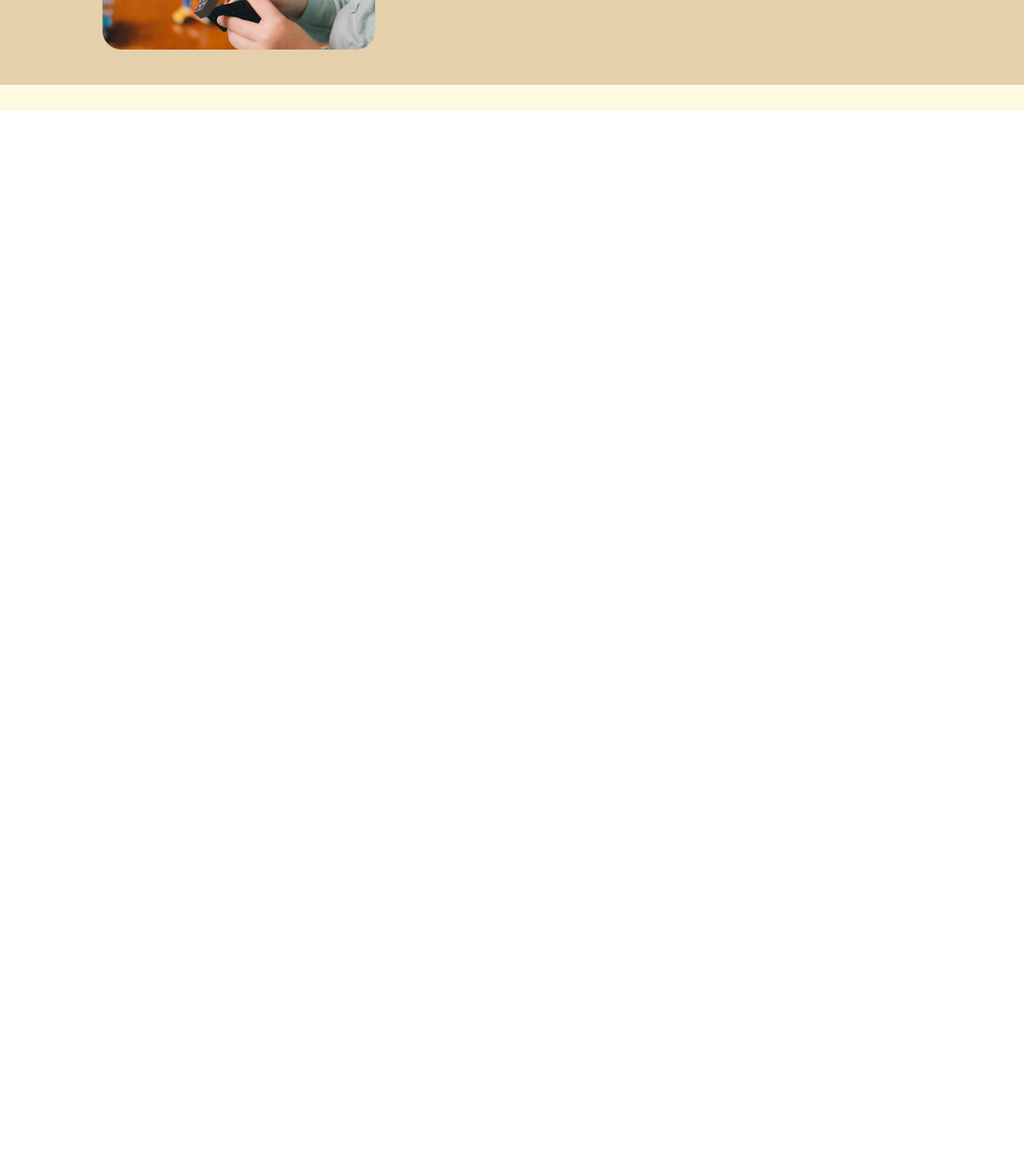
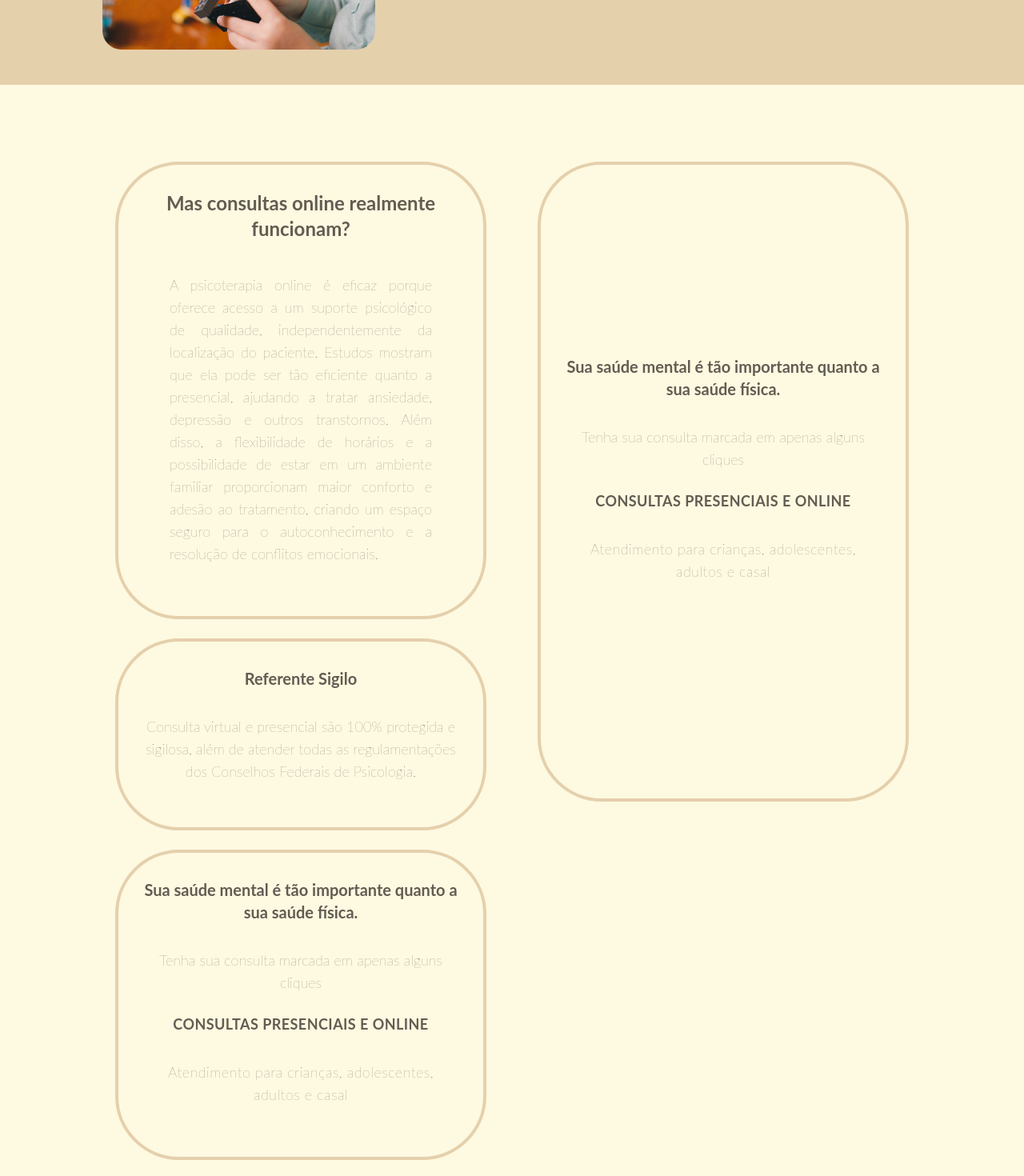
Before and after one commit to gabrielmunck/PaulaPsico, a React (Create React App) app: page / in a window 1280 px wide. Shown: the part 3060-4530 px from the top of the page at 80% size. Before the commit the page ends 3198 px from the top, so only its background shows below. Built offline with nearby package versions, Linux system fonts and the light colour scheme.

Commit message:
Added Faq section

```diff
--- a/src/App.js
+++ b/src/App.js
@@ -3,6 +3,7 @@ import Herocard from "./components/Herocard";
 import Publi from "./components/Publi";
 import About from "./components/About";
 import Services from "./components/Services";
+import Faq from "./components/Faq";
 
 function App() {
   return (
@@ -13,6 +14,7 @@ function App() {
       </div>
       <About />
       <Services />
+      <Faq />
     </div>
   );
 }
--- a/src/components/Faq.jsx
+++ b/src/components/Faq.jsx
@@ -0,0 +1,65 @@
+function Faq() {
+  return (
+    <div className="flex flex-col lg:flex-row justify-center lg:space-x-16 lg:px-36 w-full bg-background p-16">
+      <div className="w-full lg:w-1/2 max-w-5xl z-10">
+        <div className="flex flex-col justify-center items-center w-full rounded-[80px] border-4 border-main p-8 mb-6">
+          <p className="text-contrast font-lato text-center font-bold text-xl lg:text-2xl mb-2">
+            Mas consultas online realmente funcionam?
+          </p>
+          <p className="text-contrast font-lato text-justify font-extralight text-lg p-4 lg:p-8">
+            A psicoterapia online é eficaz porque oferece acesso a um suporte
+            psicológico de qualidade, independentemente da localização do
+            paciente. Estudos mostram que ela pode ser tão eficiente quanto a
+            presencial, ajudando a tratar ansiedade, depressão e outros
+            transtornos. Além disso, a flexibilidade de horários e a
+            possibilidade de estar em um ambiente familiar proporcionam maior
+            conforto e adesão ao tratamento, criando um espaço seguro para o
+            autoconhecimento e a resolução de conflitos emocionais.{" "}
+          </p>
+        </div>
+        <div className="flex flex-col justify-center items-center w-full rounded-[80px] border-4 border-main p-8 mb-6">
+          <p className="text-contrast font-lato text-center font-bold text-xl mb-8">
+            Referente Sigilo
+          </p>
+          <p className="text-contrast font-lato text-center font-extralight text-lg mb-6">
+            Consulta virtual e presencial são 100% protegida e sigilosa, além de
+            atender todas as regulamentações dos Conselhos Federais de
+            Psicologia.
+          </p>
+        </div>
+        <div className="flex flex-col justify-center items-center w-full rounded-[80px] border-4 border-main p-8 mb-6">
+          <p className="text-contrast font-lato text-center font-bold text-xl mb-8">
+            Sua saúde mental é tão importante quanto a sua saúde física.
+          </p>
+          <p className="text-contrast font-lato text-center font-extralight text-lg mb-6">
+            Tenha sua consulta marcada em apenas alguns cliques{" "}
+          </p>
+          <p className="text-contrast tracking-wide font-lato text-center font-bold text-lg mb-8">
+            CONSULTAS PRESENCIAIS E ONLINE
+          </p>
+          <p className="text-contrast tracking-wide font-lato text-center font-extralight text-lg mb-8">
+            Atendimento para crianças, adolescentes, adultos e casal{" "}
+          </p>
+        </div>
+      </div>
+      <div className="w-full lg:w-1/2 max-w-5xl z-10">
+        <div className="flex flex-col justify-center items-center min-h-screen w-full rounded-[80px] border-4 border-main p-8 mb-6">
+          <p className="text-contrast font-lato text-center font-bold text-xl mb-8">
+            Sua saúde mental é tão importante quanto a sua saúde física.
+          </p>
+          <p className="text-contrast font-lato text-center font-extralight text-lg mb-6">
+            Tenha sua consulta marcada em apenas alguns cliques{" "}
+          </p>
+          <p className="text-contrast tracking-wide font-lato text-center font-bold text-lg mb-8">
+            CONSULTAS PRESENCIAIS E ONLINE
+          </p>
+          <p className="text-contrast tracking-wide font-lato text-center font-extralight text-lg mb-8">
+            Atendimento para crianças, adolescentes, adultos e casal{" "}
+          </p>
+        </div>
+      </div>
+    </div>
+  );
+}
+
+export default Faq;
```
